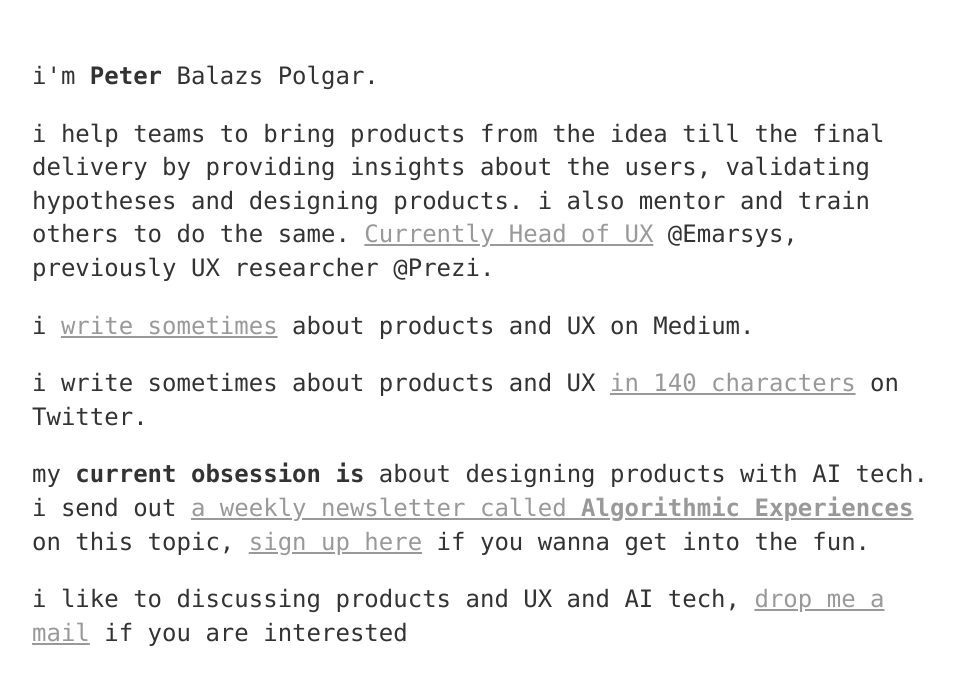
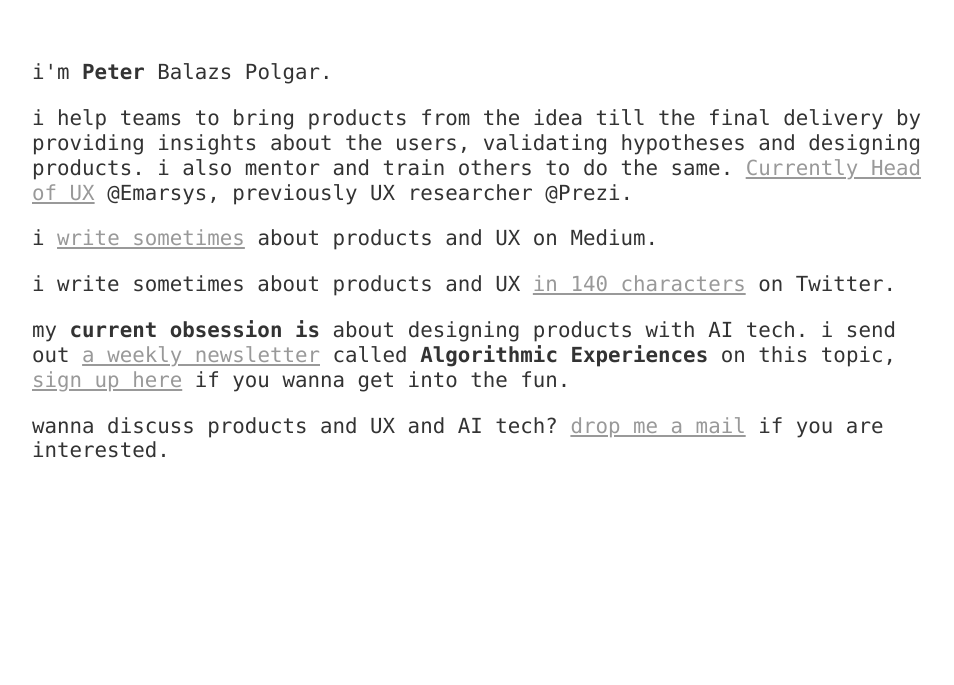
Before and after one commit to polgarp/polgarp.github.io.old, a Jekyll site: the page built from index.html, in a window 1280 px wide. Shown: the top 685 px of the page, without its empty margins (160-1114 px from the left). Built offline with Jekyll 4.4.1, drawn with Linux system fonts in a browser that asks for light colours.

Commit message:
change body font weight

```diff
--- a/css/main.css
+++ b/css/main.css
@@ -1,6 +1,7 @@
 body {
     margin: 60px auto;
     width: 70%;
+    font-weight: 200;
 }
 a {
     text-decoration: underline;
@@ -14,16 +15,8 @@
     font-family:'Lucida Console', 'Monaco', 'monospace';
 }
 p {
-    font-size: 1.5em;
-    line-height: 1.4em;
+    font-size: 1.3em;
+    line-height: 1.2em;
     color: #333;
     font-family:'Lucida Console', 'Monaco', 'monospace';
 }
-ul.posts {
-    margin: 20px auto 40px;
-    font-size: 1.5em;
-}
-
-ul.posts li {
-    list-style: none;
-}
--- a/index.html
+++ b/index.html
@@ -7,6 +7,6 @@
 	<p>i help teams to bring products from the idea till the final delivery by providing insights about the users, validating hypotheses and designing products. i also mentor and train others to do the same. <a href="https://www.linkedin.com/in/peterbalazspolgar">Currently Head of UX</a> @Emarsys, previously UX researcher @Prezi.</p>
 	<p>i <a href="https://medium.com/@polgarp">write sometimes</a> about products and UX on Medium.</p>
 	<p>i write sometimes about products and UX <a href="https://twitter.com/polgarp">in 140 characters</a> on Twitter.</p>
-	<p> my <strong>current obsession is</strong> about designing products with AI tech. i send out <a href="http://us14.campaign-archive1.com/home/?u=25e11581d6210c7e951839c6e&id=1e068a12d0">a weekly newsletter called <strong>Algorithmic Experiences</strong></a> on this topic, <a href="http://eepurl.com/cJLkmr">sign up here</a> if you wanna get into the fun.</p>
-	<p>i like to discussing products and UX and AI tech, <a href="mailto:polgarpeterbalazs@gmail.com">drop me a mail</a> if you are interested</p>
+	<p> my <strong>current obsession is</strong> about designing products with AI tech. i send out <a href="http://us14.campaign-archive1.com/home/?u=25e11581d6210c7e951839c6e&id=1e068a12d0">a weekly newsletter</a> called <strong>Algorithmic Experiences</strong> on this topic, <a href="http://eepurl.com/cJLkmr">sign up here</a> if you wanna get into the fun.</p>
+	<p>wanna discuss products and UX and AI tech? <a href="mailto:polgarpeterbalazs@gmail.com">drop me a mail</a> if you are interested.</p>
 </div>
```
